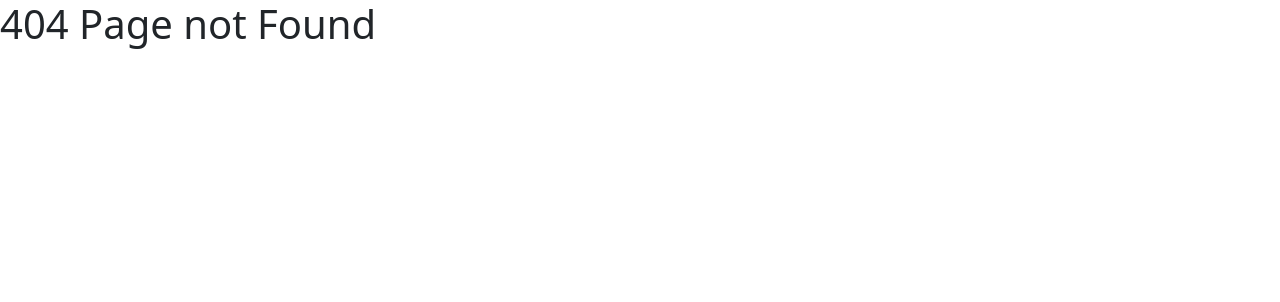
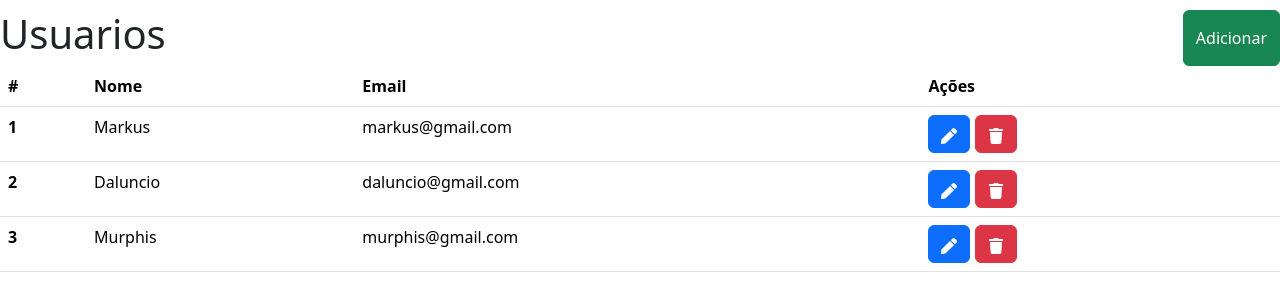
Before and after one commit to ShibaDX/aula-react, a React app in the folder aula_29-08/painel-chopi-ts/: page /usuarios in a window 1280 px wide. Before the commit this address had no page. Shown: the top 302 px of the page. Built offline with nearby package versions, Linux system fonts and the light colour scheme; data requests are answered from the project's data file; the HTML template or start-up script is replaced by a standard one.

Commit message:
aula 05-09

```diff
--- /dev/null
+++ b/aula_29-08/painel-chopi-ts/jsonserver/db.json
@@ -0,0 +1,20 @@
+{
+    "usuarios": [
+        {
+            "id": 1,
+            "nome": "Markus",
+            "email": "markus@gmail.com"
+        },
+        {
+            "id": 2,
+            "nome": "Daluncio",
+            "email": "daluncio@gmail.com"
+        },
+        {
+            "id": 3,
+            "nome": "Murphis",
+            "email": "murphis@gmail.com"
+        }
+    ]
+
+}
--- a/aula_29-08/painel-chopi-ts/package.json
+++ b/aula_29-08/painel-chopi-ts/package.json
@@ -7,12 +7,16 @@
     "dev": "vite",
     "build": "tsc -b && vite build",
     "lint": "eslint .",
-    "preview": "vite preview"
+    "preview": "vite preview",
+    "server": "npx json-server ./jsonserver/db.json --port 3001"
   },
   "dependencies": {
+    "axios": "^1.11.0",
     "bootstrap": "^5.3.8",
+    "json-server": "^0.17.4",
     "react": "^19.1.1",
     "react-dom": "^19.1.1",
+    "react-icons": "^5.5.0",
     "react-router-dom": "^7.8.2"
   },
   "devDependencies": {
--- /dev/null
+++ b/aula_29-08/painel-chopi-ts/src/pages/Usuarios/index.tsx
@@ -0,0 +1,78 @@
+
+import { useEffect, useState } from 'react'
+import { FaPen, FaTrash } from 'react-icons/fa'
+import axios from 'axios'
+
+interface IUsuarios {
+    id: number;
+    nome: string;
+    email: string;
+}
+
+export const Usuarios = () => {
+
+    const [usuarios, setUsuarios] = useState<IUsuarios[]>([])
+
+    useEffect(() => {
+        console.log('Execução ao iniciar a pg')
+
+        axios.get('http://localhost:3001/usuarios')
+        .then((resposta) => {
+            console.log(resposta.data)
+
+            setUsuarios(resposta.data)
+        })
+        .catch((erro) => {
+            console.log(erro)
+        })
+    }, [])
+
+    return (
+        <>
+            <div
+                style={{
+                    display: 'flex',
+                    justifyContent: 'space-between',
+                    marginTop: '10px'
+                }}
+            >
+                <h1>Usuarios</h1>
+                <button
+                    type="button"
+                    className="btn btn-success"
+                >
+                    Adicionar
+                </button>
+            </div>
+            <table className="table">
+                <thead>
+                    <tr>
+                        <th scope="col">#</th>
+                        <th scope="col">Nome</th>
+                        <th scope="col">Email</th>
+                        <th scope="col">Ações</th>
+                    </tr>
+                </thead>
+                <tbody>
+                    {
+                        //foreach
+                        usuarios.map((user, index) => {
+                            return (
+                                // key = para diferenciar os elementos, como um id
+                                <tr key={index}>
+                                    <th scope="row">{user.id}</th>
+                                    <td>{user.nome}</td>
+                                    <td>{user.email}</td>
+                                    <td>
+                                        <button type="button" className="btn btn-primary" style={{marginRight: 5}}><FaPen /></button>
+                                        <button type="button" className="btn btn-danger" style={{marginRight: 5}}><FaTrash /></button>
+                                    </td>
+                                </tr>
+                            )
+                        })
+                    }
+                </tbody>
+            </table>
+        </>
+    )
+}
--- a/aula_29-08/painel-chopi-ts/src/routes.tsx
+++ b/aula_29-08/painel-chopi-ts/src/routes.tsx
@@ -5,6 +5,7 @@ import {
 } from "react-router-dom"
 import { Home } from "./pages/Home"
 import { Categorias } from "./pages/Categorias"
+import { Usuarios } from "./pages/Usuarios"
 
 export const Rotas = () => {
     return (
@@ -18,6 +19,10 @@ export const Rotas = () => {
                 path="/categorias/:id"
                 element={<Categorias />}
             />
+            <Route
+                path="/usuarios"
+                element={<Usuarios />}
+                />
             <Route // Rota não existente
                 path="*"
                 element={<h1>404 Page not Found</h1>}
```
Also changed, not shown: 1 other file (tests, documents, lock files or other folders).
